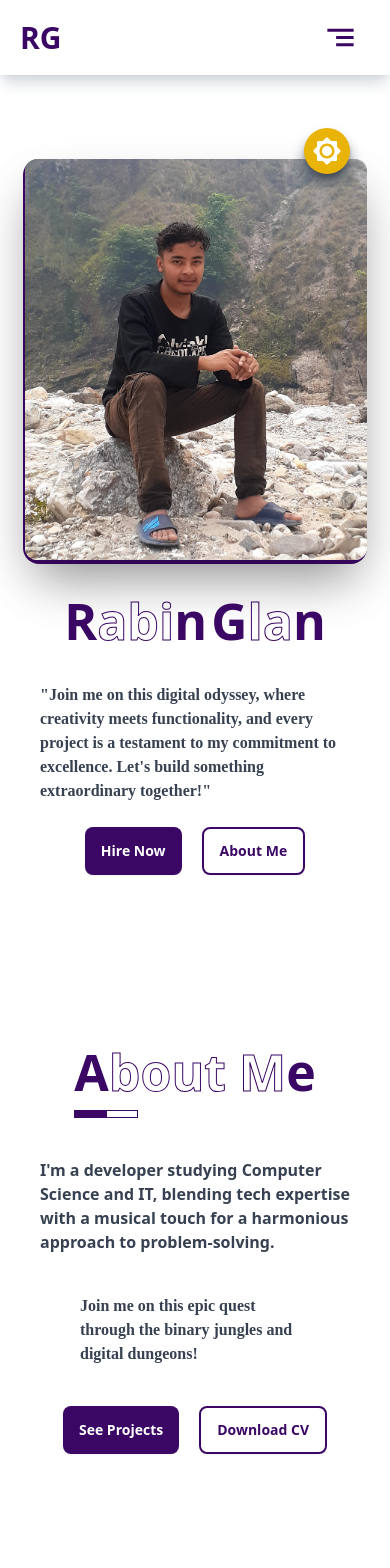
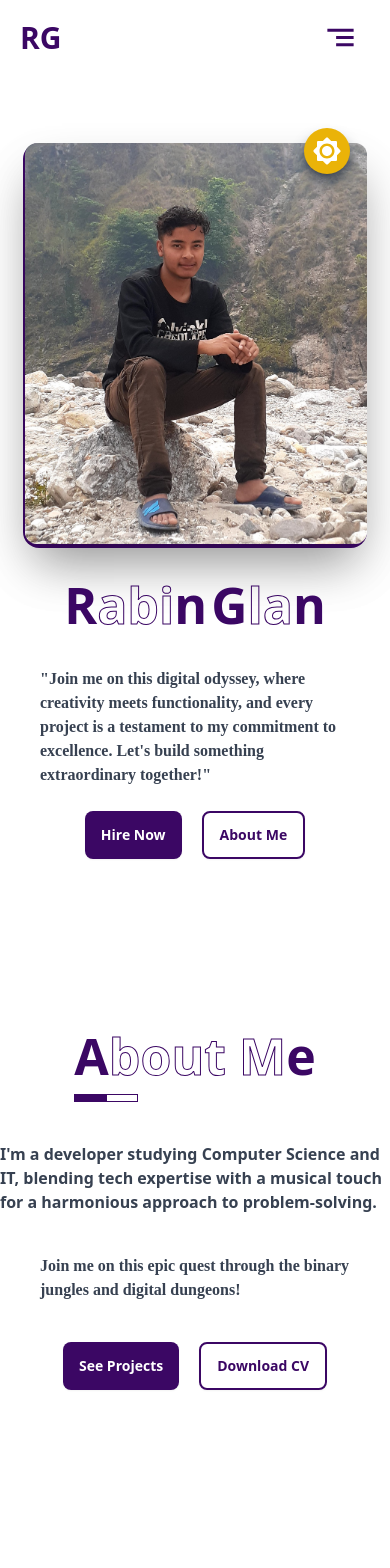
Before and after one commit to Rabin18Glan/rabin18glan.github.io, a React (Vite) app: page / in a window 390 px wide. Shown: the top 1568 px of the page. Built offline with nearby package versions, Linux system fonts and the light colour scheme.

Commit message:
some changes

```diff
--- a/package.json
+++ b/package.json
@@ -6,8 +6,8 @@
   "type": "module",
   "scripts": {
     "dev": "vite",
-    "predeploy":"npm run build",
-    "deploy":"gh-pages -d dist",
+    "predeploy": "npm run build",
+    "deploy": "gh-pages -d dist",
     "build": "tsc && vite build",
     "lint": "eslint . --ext ts,tsx --report-unused-disable-directives --max-warnings 0",
     "preview": "vite preview"
@@ -23,7 +23,6 @@
     "react": "^18.2.0",
     "react-dom": "^18.2.0",
     "react-intersection-observer": "^9.10.2",
-    "react-router-dom": "^6.23.1",
     "react-scroll": "^1.9.0",
     "styled-components": "^6.1.11"
   },
--- a/src/App.tsx
+++ b/src/App.tsx
@@ -15,7 +15,7 @@ function Root() {
     }
 
   return (
-    <div className='w-full'>
+    <div>
      <Header onScrollTo={handleScrollTo}/>
       <Main sectionRef={sectionsRefs}/>
       <Footer onScrollTo={handleScrollTo}/>
--- a/src/features/hero/components/HeroContainer.tsx
+++ b/src/features/hero/components/HeroContainer.tsx
@@ -2,7 +2,7 @@ import { ReactNode } from "react"
 
 function HeroContainer({ children }:{children:ReactNode}) {
     return (
-        <div id='hero' className="xl:px-64 mt-16 md:mt-20 flex flex-col md:flex-row-reverse justify-center items-center bg-white dark:bg-black dark:text-white text-gray-700" >
+        <div id='hero' className="xl:px-64 pt-12 md:pt-16 flex flex-col md:flex-row-reverse justify-center items-center bg-white dark:bg-black dark:text-white text-gray-700" >
             {children}
 
         </div>
--- a/src/features/timeline/components/TimelineMapping.tsx
+++ b/src/features/timeline/components/TimelineMapping.tsx
@@ -38,7 +38,7 @@ function TimelineMapping() {
                             {/* </AnimationWrapper> */}
                         </TimelineSeparator>
                         {/* <AnimationWrapper animationClass={(index % 2 == 0) ? ' animate-slide-in-right' : 'animate-slide-in-left'} > */}
-                            <TimelineContent sx={{ py: '12px', px: 2 }}>
+                            <TimelineContent sx={{ py: '12px',  }}>
                                 <Typography variant="h6" component="span">
                                     {data.title}
                                 </Typography>
--- a/src/layouts/wrappers/PageWrapper.tsx
+++ b/src/layouts/wrappers/PageWrapper.tsx
@@ -10,7 +10,7 @@ interface PageWrapper {
 }
 function PageWrapper({ children, id, title, className = '' }:PageWrapper) {
   return (
-    <div id={id} className={`px-10 xl:px-64 flex py-40 flex-col justify-center items-center gap-10   dark:text-gray-200 text-gray-700 ${className}`}>
+    <div id={id} className={`md:px-10 xl:px-64  flex py-40 flex-col justify-center items-center gap-10   dark:text-gray-200 text-gray-700 ${className}`}>
       <AnimationWrapper animationClass="animate-slide-in-down opacity-100">
         <TitleUnderLined title={title} />
       </AnimationWrapper>
```
Also changed, not shown: 1 other file (tests, documents, lock files or other folders).
